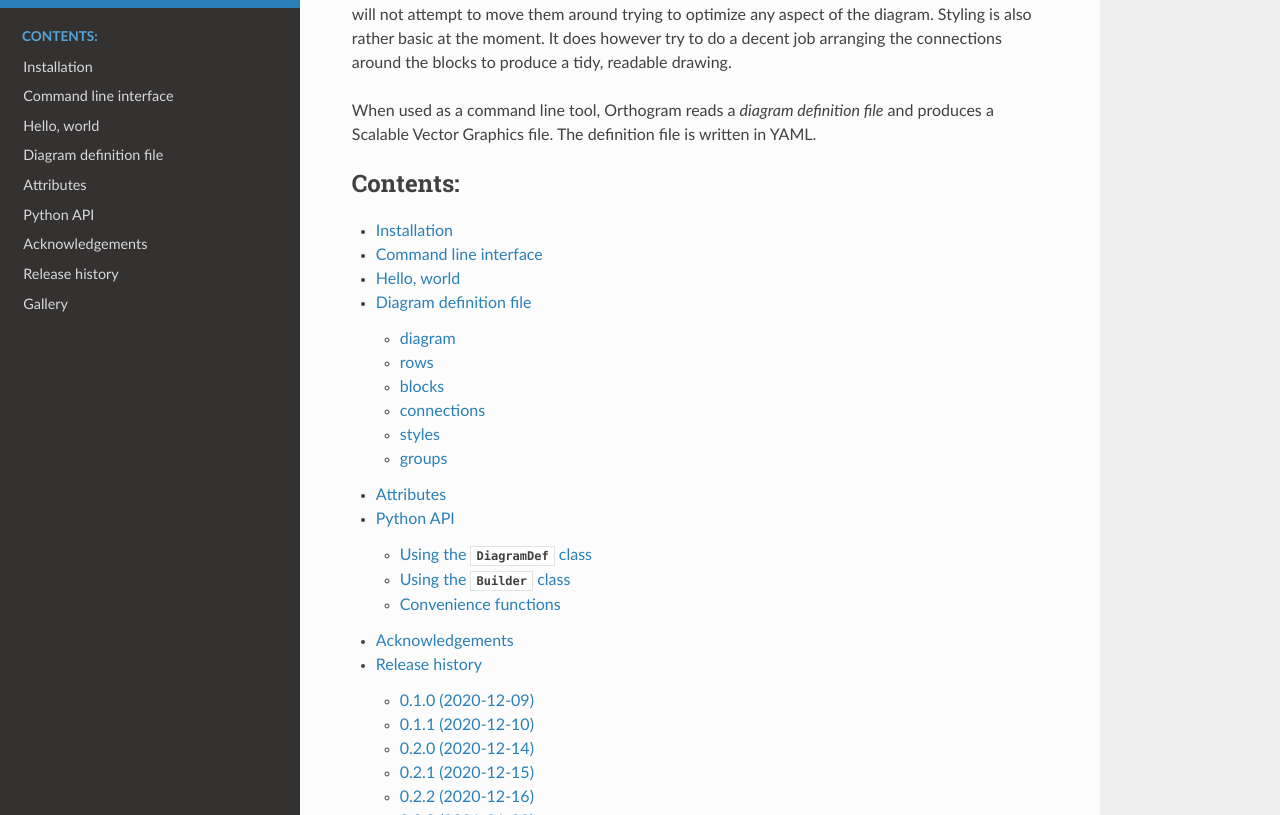
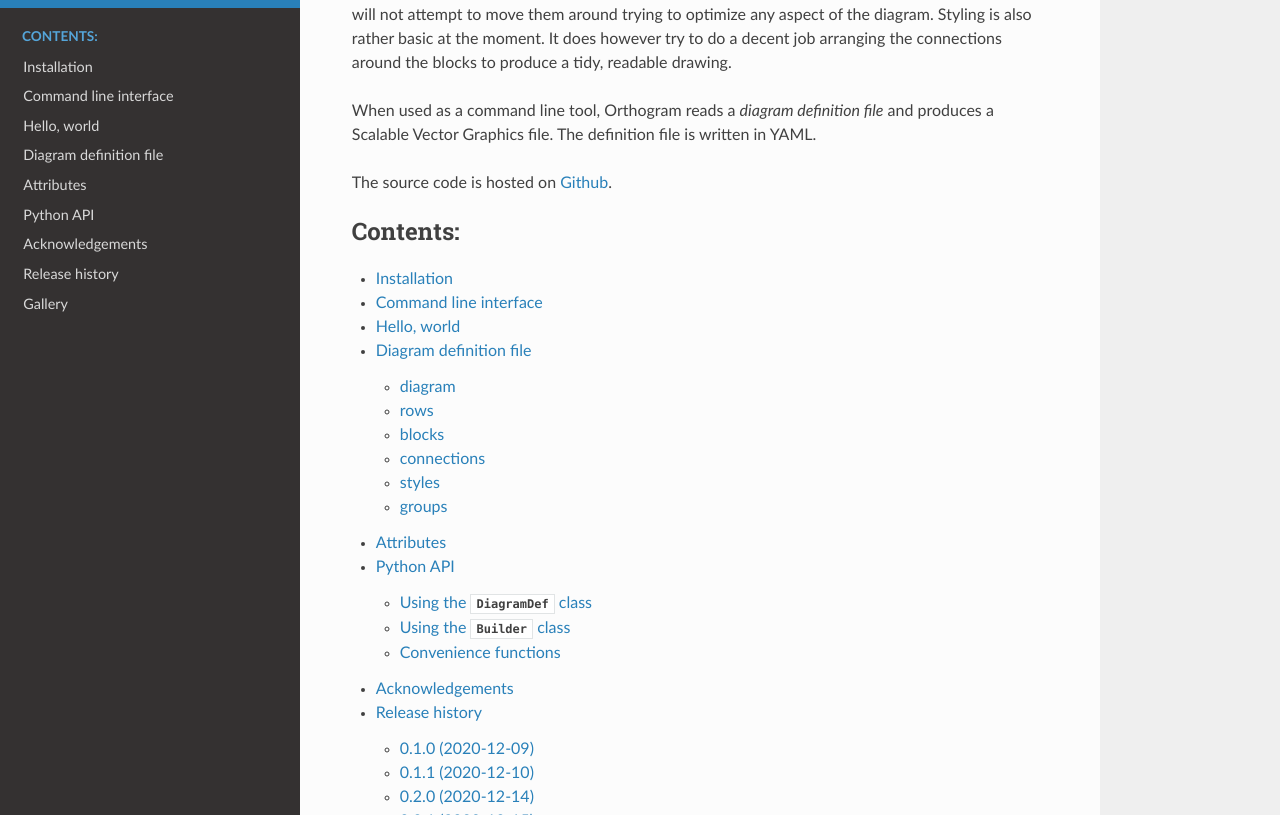
Before and after one commit to yorgath/orthogram, a Sphinx documentation site: the page built from docs/index.rst, in a window 1280 px wide and 900 px high, scrolled down 839 px, cut to the strip 85-900 px from the top of the window. Built offline with Sphinx 7.4.7 and the Read the Docs theme 2.0.0, drawn with Linux system fonts in a browser that asks for light colours.

Commit message:
Add link to source repository

```diff
--- a/docs/index.rst
+++ b/docs/index.rst
@@ -30,6 +30,10 @@
 definition file* and produces a Scalable Vector Graphics file.  The
 definition file is written in YAML.
 
+The source code is hosted on `Github`_.
+
+.. _Github: https://github.com/yorgath/orthogram
+
 .. toctree::
    :maxdepth: 2
    :caption: Contents:
```
